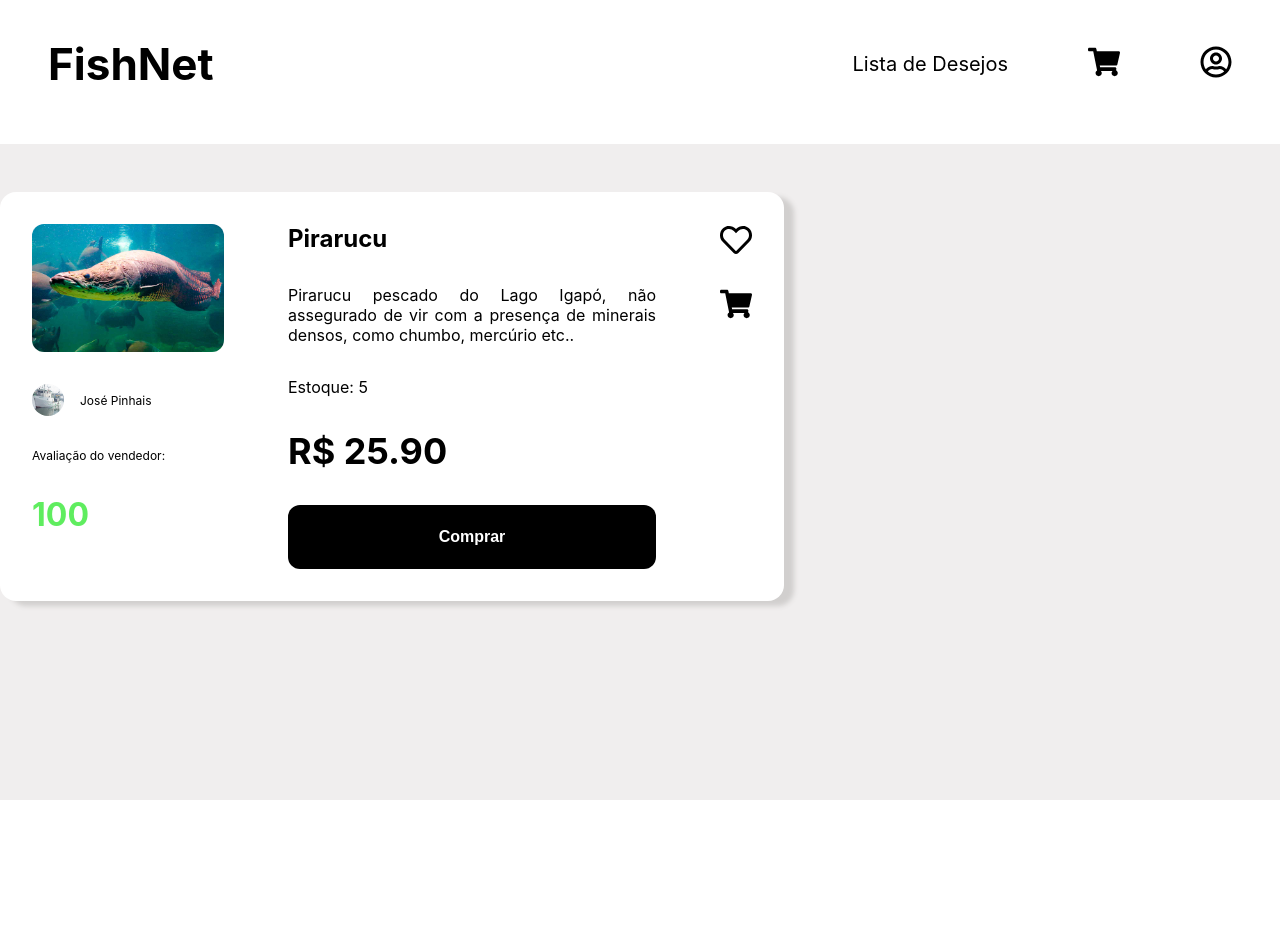
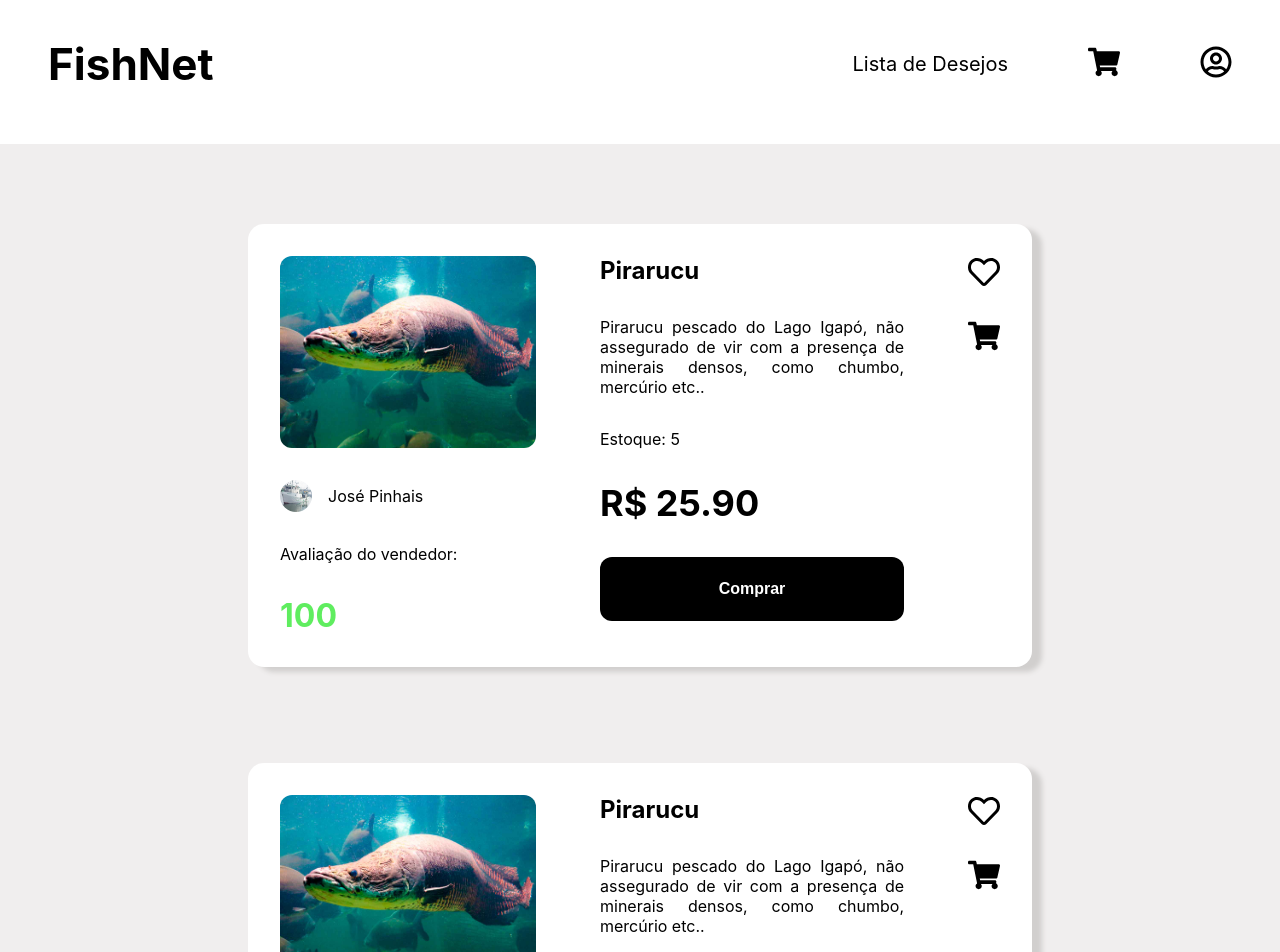
Before and after one commit to fishnet-flavio/fishnet-front-end, a React (Create React App) app: page / in a window 1280 px wide. Shown: the top 952 px of the page. Before the commit the page ends 800 px from the top, so only its background shows below. Built offline with nearby package versions, Linux system fonts and the light colour scheme.

Commit message:
:construction: feat: changed card proportions

```diff
--- a/src/App.tsx
+++ b/src/App.tsx
@@ -4,9 +4,11 @@ import Base from "./components/atom/Base";
 
 function App() {
   return (
-    <Base $background="#f0eeee" $width="vw" $height="100vh">
-      <Navbar />
-      <Outlet />
+    <Base $background="#f0eeee" $height="100vh">
+        <Navbar />
+      <Base $background="#f0eeee" $padding="10rem 2rem 2rem" $width="full">
+        <Outlet />
+      </Base>
     </Base>
   );
 }
--- a/src/components/atom/Base/index.tsx
+++ b/src/components/atom/Base/index.tsx
@@ -16,8 +16,10 @@ const Base = styled.div<{
     $flexGrow?: number;
     $maxWidth?: string;
     $flexWrap?: string;
+    $position?: string;
     }>`
     display: flex;
+    position: ${props => props.$position ? props.$position : "initial"};
     padding: ${props => props.$padding ? `${props.$padding}` : "0"};
     margin: ${props => props.$margin ? props.$margin : "0"};
     width: ${props => props.$width ? props.$width : "100%"};
--- a/src/components/atom/BaseButton/index.tsx
+++ b/src/components/atom/BaseButton/index.tsx
@@ -9,7 +9,7 @@ const BaseButton = styled.button<{
     $border?: string;
     }>`
     padding: ${props => props.$padding ? props.$padding : "0"};
-    width: ${props => props.$width ? props.$width : "6rem"};
+    width: ${props => props.$width ? props.$width : "100%"};
     height: ${props => props.$height ? props.$height : "4rem"};
     border-radius: ${props => props.$borderRadius ? `${props.$borderRadius}px` : "12px"};
     border: ${props => props.$border ? props.$border : "none"};
--- a/src/components/atom/BaseText/index.tsx
+++ b/src/components/atom/BaseText/index.tsx
@@ -8,7 +8,7 @@ const BaseText = styled.h2<{
     $userSelect?: string;
     }>`
     color: ${props => props.$color ? props.$color : "#000"};
-    font-size: ${props => props.$fontSize ? `${props.$fontSize}px` : "12px"};
+    font-size: ${props => props.$fontSize ? `${props.$fontSize}px` : "16px"};
     font-weight: ${props => props.$fontWeight ? `${props.$fontWeight}` : "normal"};
     word-break: normal;
     text-align: ${props => props.$textAlign ? props.$textAlign : ""};
--- a/src/components/molecule/Card/index.tsx
+++ b/src/components/molecule/Card/index.tsx
@@ -32,19 +32,19 @@ const Card = (props: CardProps) => {
     }
 
     return (
-        <Base $width="45rem" $justifyContent="space-between" $flexDirection="row" $padding="2rem 2rem" $gap={4} $boxShadow $borderRadius={16} >
+        <Base $width="45rem" $margin="4rem 0 0 0" $justifyContent="space-between" $flexDirection="row" $padding="2rem 2rem" $gap={4} $boxShadow $borderRadius={16} >
             <Base $width="fit-content" $height="max-content" $gap={2}>
-                <BaseImage src={props.imageUrl} />
+                <BaseImage src={props.imageUrl} $width="16rem" $height="12rem" />
                 <VendorCard vendorImageUrl={props.vendor.imageUrl} vendorName={props.vendor.name} />
                 <BaseText>Avaliação do vendedor:</BaseText> <BaseText $fontWeight="bold" $fontSize={32} $color={props.vendor.rating >= 70 ? "#09e409a6" : "#fb0" }>{props.vendor.rating}</BaseText>
             </Base>
             <Base $gap={2} $height="max-content" $maxWidth="100%">
                 <BaseText $fontSize={24} $fontWeight="bold">{props.itemName}</BaseText>
-                <BaseText $fontSize={16} $textAlign="justify">{props.description}</BaseText>
+                <BaseText $textAlign="justify">{props.description}</BaseText>
                 {props.stock > 0 ? <BaseText $fontSize={16} >Estoque: {props.stock}</BaseText> : <BaseText $color="#f04" $fontWeight="bold" $fontSize={16}>Sem estoque</BaseText>}
                 <BaseText $fontSize={36} $fontWeight="bold">R$ {props.price.toFixed(2)}</BaseText>
                 <Link to="/vendor/sale/pirarucu">
-                    <BaseButton $width="100%" $height="4rem"><BaseText $userSelect="none" $fontSize={16} $color="#fff" $fontWeight="bold">Comprar</BaseText></BaseButton>
+                    <BaseButton><BaseText $userSelect="none" $color="#fff" $fontWeight="bold">Comprar</BaseText></BaseButton>
                 </Link>
             </Base>
             <Base $width="fit-content" $gap={2} >
--- a/src/components/molecule/Navbar/index.tsx
+++ b/src/components/molecule/Navbar/index.tsx
@@ -14,11 +14,11 @@ const Navbar = () => {
     const currentUser: User = {name: "user", id: "user123"};
 
     return (
-        <Base $width="full" $flexDirection="row" $padding="0 3rem 1rem" $height="8rem" $margin="0 0 3rem 0" $alignItems="center" $justifyContent="space-between">
+        <Base $width="100%" $position="fixed" $flexDirection="row" $padding="0 3rem 1rem" $height="8rem" $margin="0 0 3rem " $alignItems="center" $justifyContent="space-between">
             <Link to="/">
                 <BaseText $fontSize={44} $userSelect="none" $fontWeight="bold">FishNet</BaseText>
             </Link>
-            <Base $width="fit-content" $flexDirection="row" $alignItems="center" $gap={5}>
+            <Base $width="fit-content" $flexDirection="row" $alignItems="center" $gap={5} $margin="0 6rem 0 0">
                 <Link to={`${currentUser.id}/wishlist`}>
                     <BaseText $fontSize={20}>Lista de Desejos</BaseText>
                 </Link>
--- a/src/pages/MarketPlacePage/index.tsx
+++ b/src/pages/MarketPlacePage/index.tsx
@@ -1,9 +1,11 @@
 import Card from "../../components/molecule/Card"
 import shopImage from "../../assets/pirarucu.jpg"
 import vendorImage from "../../assets/barco.png";
+import Base from "../../components/atom/Base";
 
 const MarketPlacePage = () => {
     return (
+    <Base $background="transparent" $flexDirection="row" $justifyContent="space-around" $flexWrap="wrap" $gap={2}>
         <Card
             imageUrl={shopImage}
             price={25.90}
@@ -12,6 +14,24 @@ const MarketPlacePage = () => {
             itemName="Pirarucu"
             stock={5}
         />
+        <Card
+            imageUrl={shopImage}
+            price={25.90}
+            description="Pirarucu pescado do Lago Igapó, não assegurado de vir com a presença de minerais densos, como chumbo, mercúrio etc.."
+            vendor={{imageUrl:`${vendorImage}`, name: "José Pinhais", rating: 100}}
+            itemName="Pirarucu"
+            stock={5}
+        />
+        <Card
+            imageUrl={shopImage}
+            price={25.90}
+            description="Pirarucu pescado do Lago Igapó, não assegurado de vir com a presença de minerais densos, como chumbo, mercúrio etc.."
+            vendor={{imageUrl:`${vendorImage}`, name: "José Pinhais", rating: 100}}
+            itemName="Pirarucu"
+            stock={5}
+        />
+    </Base>
+
     )
 }
 
```
